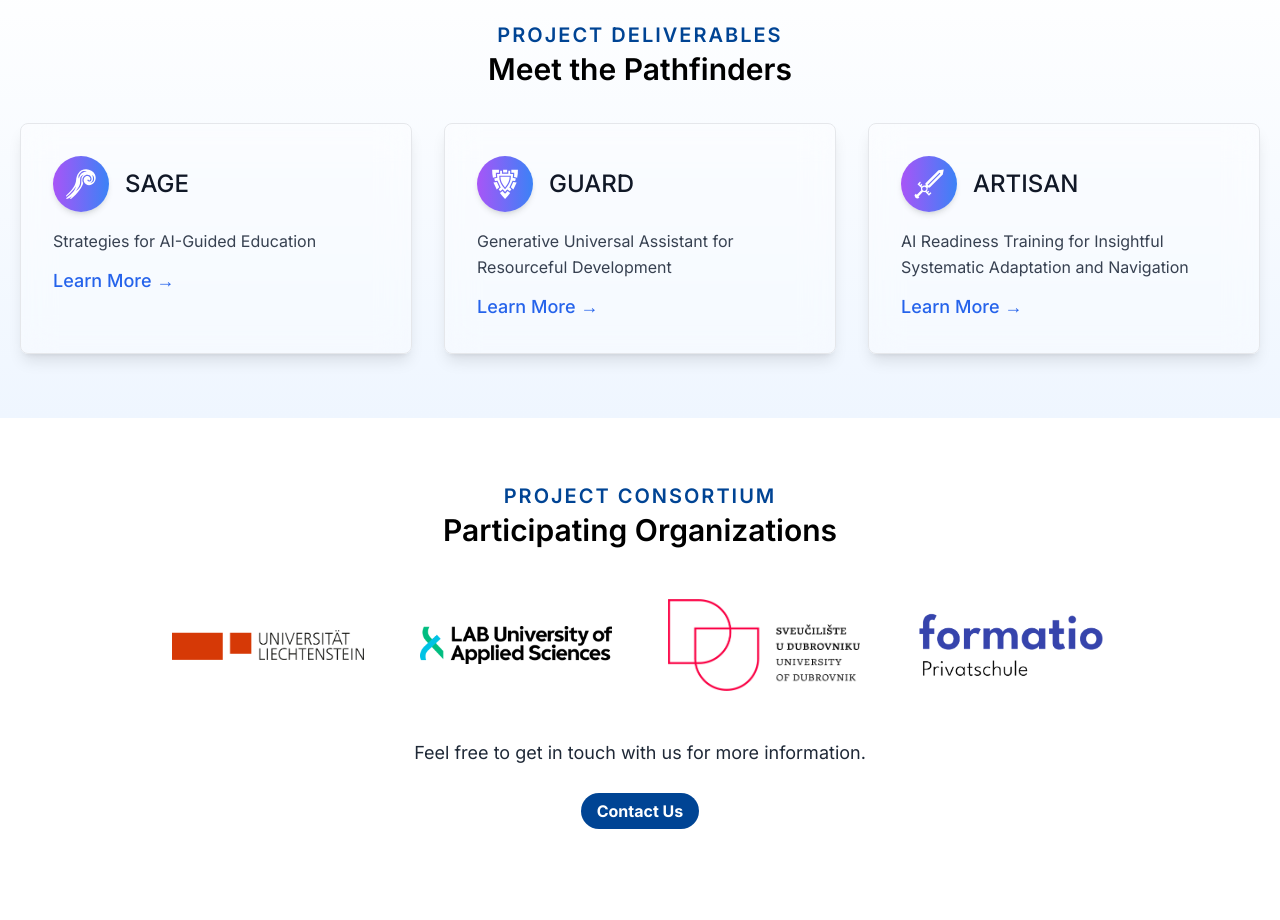
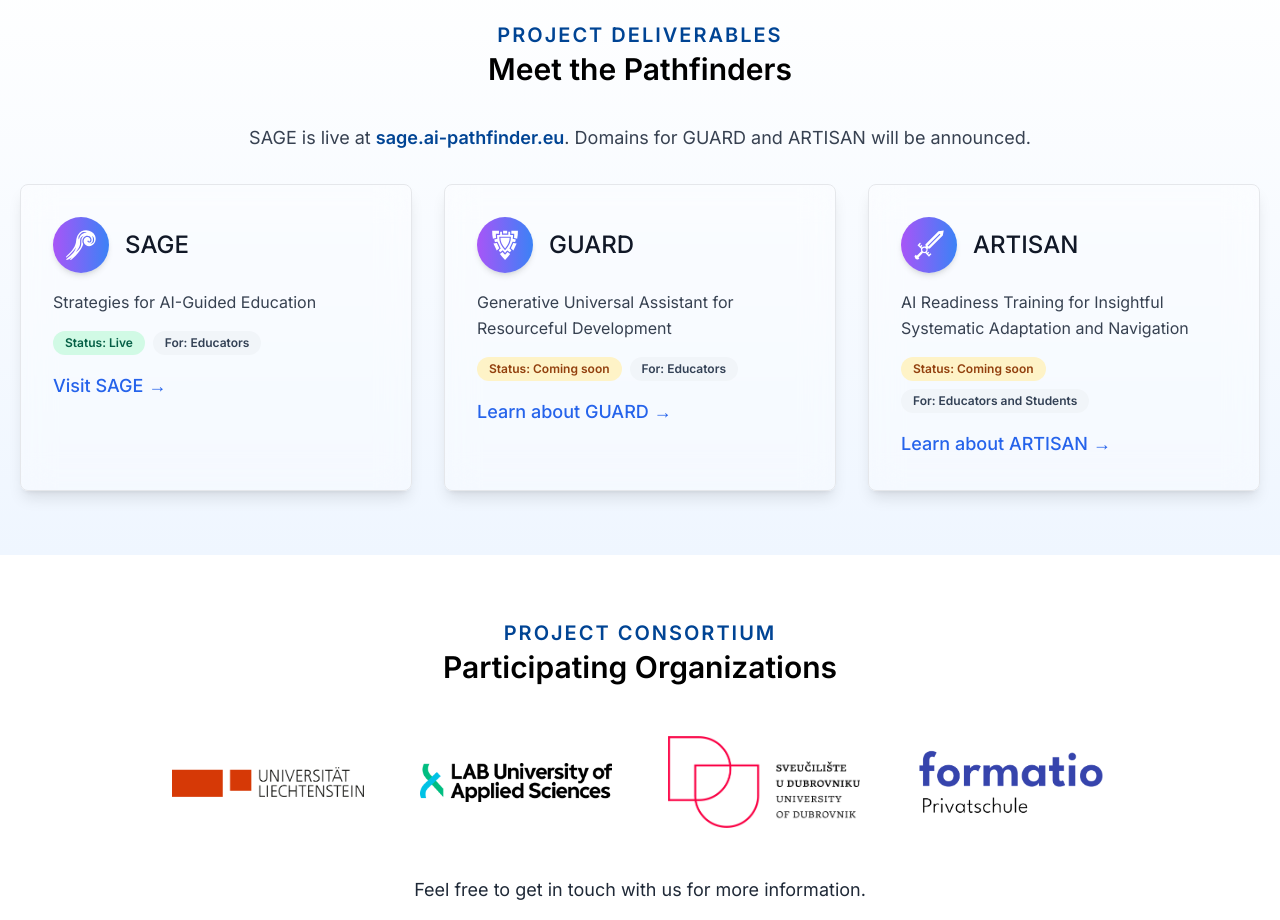
Before and after one commit to Sebstep/pathfinder, a Next.js app: page / in a window 1280 px wide. Shown: the part 1260-2180 px from the top of the page. Built offline with nearby package versions, Linux system fonts and the light colour scheme.

Commit message:
added output information

```diff
--- a/app/artisan/page.tsx
+++ b/app/artisan/page.tsx
@@ -10,6 +10,17 @@
           bottom="AI Readiness Training for Insightful Systematic Adaptation and
           Navigation"
         />
+        <div className="mb-8 flex flex-wrap gap-2">
+          <span className="rounded-full bg-amber-100 px-3 py-1 text-sm font-semibold text-amber-800">
+            Status: Coming soon
+          </span>
+          <span className="rounded-full bg-slate-100 px-3 py-1 text-sm font-semibold text-slate-700">
+            For: Educators and Students
+          </span>
+        </div>
+        <p className="mb-8 leading-relaxed">
+          ARTISAN is currently in development. Its domain will be announced.
+        </p>
         <p className="mb-8 leading-relaxed">
           ARTISAN is a comprehensive competency-based learning program designed to deepen
           students&apos; knowledge and understanding of effectively and responsibly using
--- a/app/guard/page.tsx
+++ b/app/guard/page.tsx
@@ -10,6 +10,17 @@
             top="GUARD"
             bottom="Generative Universal Assistant for Resourceful Development"
           />
+          <div className="mb-8 flex flex-wrap gap-2">
+            <span className="rounded-full bg-amber-100 px-3 py-1 text-sm font-semibold text-amber-800">
+              Status: Coming soon
+            </span>
+            <span className="rounded-full bg-slate-100 px-3 py-1 text-sm font-semibold text-slate-700">
+              For: Educators
+            </span>
+          </div>
+          <p className="mb-8">
+            GUARD is currently in development. Its domain will be announced.
+          </p>
           <p className="mb-8">
             GUARD will be an innovative AI-powered toolkit designed to assist educators in
             implementing AI technology in lesson planning and teaching. This practical
--- a/app/page.tsx
+++ b/app/page.tsx
@@ -18,6 +18,9 @@
     ),
     link: "https://sage.ai-pathfinder.eu",
     target: "_blank",
+    status: "Live" as const,
+    audience: "Educators",
+    ctaLabel: "Visit SAGE",
   },
   {
     id: "guard",
@@ -30,6 +33,9 @@
       />
     ),
     link: "/guard",
+    status: "Coming soon" as const,
+    audience: "Educators",
+    ctaLabel: "Learn about GUARD",
   },
   {
     id: "artisan",
@@ -43,6 +49,9 @@
       />
     ),
     link: "/artisan",
+    status: "Coming soon" as const,
+    audience: "Educators and Students",
+    ctaLabel: "Learn about ARTISAN",
   },
 ];
 
@@ -134,8 +143,19 @@
             top="PROJECT DELIVERABLES"
             bottom="Meet the Pathfinders"
           />
+          <p className="mx-auto mb-8 max-w-4xl text-center text-gray-700">
+            SAGE is live at{" "}
+            <Link
+              href="https://sage.ai-pathfinder.eu"
+              target="_blank"
+              rel="noopener noreferrer"
+              className="font-semibold text-eu-blue hover:underline">
+              sage.ai-pathfinder.eu
+            </Link>
+            . Domains for GUARD and ARTISAN will be announced.
+          </p>
           <div className="flex flex-wrap -m-4">
-            {projectDeliverables.map((feature, index) => (
+            {projectDeliverables.map((feature) => (
               <Featurecard
                 key={feature.id}
                 title={feature.title}
@@ -143,6 +163,9 @@
                 icon={feature.icon}
                 link={feature.link}
                 target={feature.target}
+                status={feature.status}
+                audience={feature.audience}
+                ctaLabel={feature.ctaLabel}
               />
             ))}
           </div>
--- a/app/sage/page.tsx
+++ b/app/sage/page.tsx
@@ -1,5 +1,6 @@
 import React from "react";
 import Headings from "@/components/DoubleHeadings";
+import Link from "next/link";
 
 export default function Sage() {
   return (
@@ -9,6 +10,25 @@
           top="SAGE"
           bottom="Strategies for AI-Guided Education"
         />
+        <div className="mb-8 flex flex-wrap gap-2">
+          <span className="rounded-full bg-emerald-100 px-3 py-1 text-sm font-semibold text-emerald-800">
+            Status: Live
+          </span>
+          <span className="rounded-full bg-slate-100 px-3 py-1 text-sm font-semibold text-slate-700">
+            For: Educators
+          </span>
+        </div>
+        <p className="mb-8">
+          Explore the live output at{" "}
+          <Link
+            href="https://sage.ai-pathfinder.eu"
+            target="_blank"
+            rel="noopener noreferrer"
+            className="font-semibold text-eu-blue hover:underline">
+            sage.ai-pathfinder.eu
+          </Link>
+          .
+        </p>
         <p className="mb-8">
           SAGE is a comprehensive and scalable instructional framework designed to guide
           educators in the effective and responsible integration of AI tools into higher
--- a/components/Featurecard.tsx
+++ b/components/Featurecard.tsx
@@ -7,6 +7,9 @@
   icon: React.ReactNode;
   link: string;
   target?: string;
+  status: "Live" | "Coming soon";
+  audience: string;
+  ctaLabel: string;
 };
 
 export default function Featurecard({
@@ -14,7 +17,10 @@
   description,
   icon,
   link,
-  target="_self",
+  target = "_self",
+  status,
+  audience,
+  ctaLabel,
 }: FeaturecardProps) {
   return (
     <Link
@@ -32,8 +38,21 @@
         </div>
         <div className="flex-grow">
           <p className="text-base leading-relaxed text-gray-700">{description}</p>
-          <p className="mt-3 text-blue-600 inline-flex items-center font-medium group-hover:underline">
-            Learn More &rarr;
+          <div className="mt-4 flex flex-wrap gap-2">
+            <span
+              className={`rounded-full px-3 py-1 text-xs font-semibold ${
+                status === "Live"
+                  ? "bg-emerald-100 text-emerald-800"
+                  : "bg-amber-100 text-amber-800"
+              }`}>
+              Status: {status}
+            </span>
+            <span className="rounded-full bg-slate-100 px-3 py-1 text-xs font-semibold text-slate-700">
+              For: {audience}
+            </span>
+          </div>
+          <p className="mt-4 text-blue-600 inline-flex items-center font-medium group-hover:underline">
+            {ctaLabel} &rarr;
           </p>
         </div>
       </div>
```
